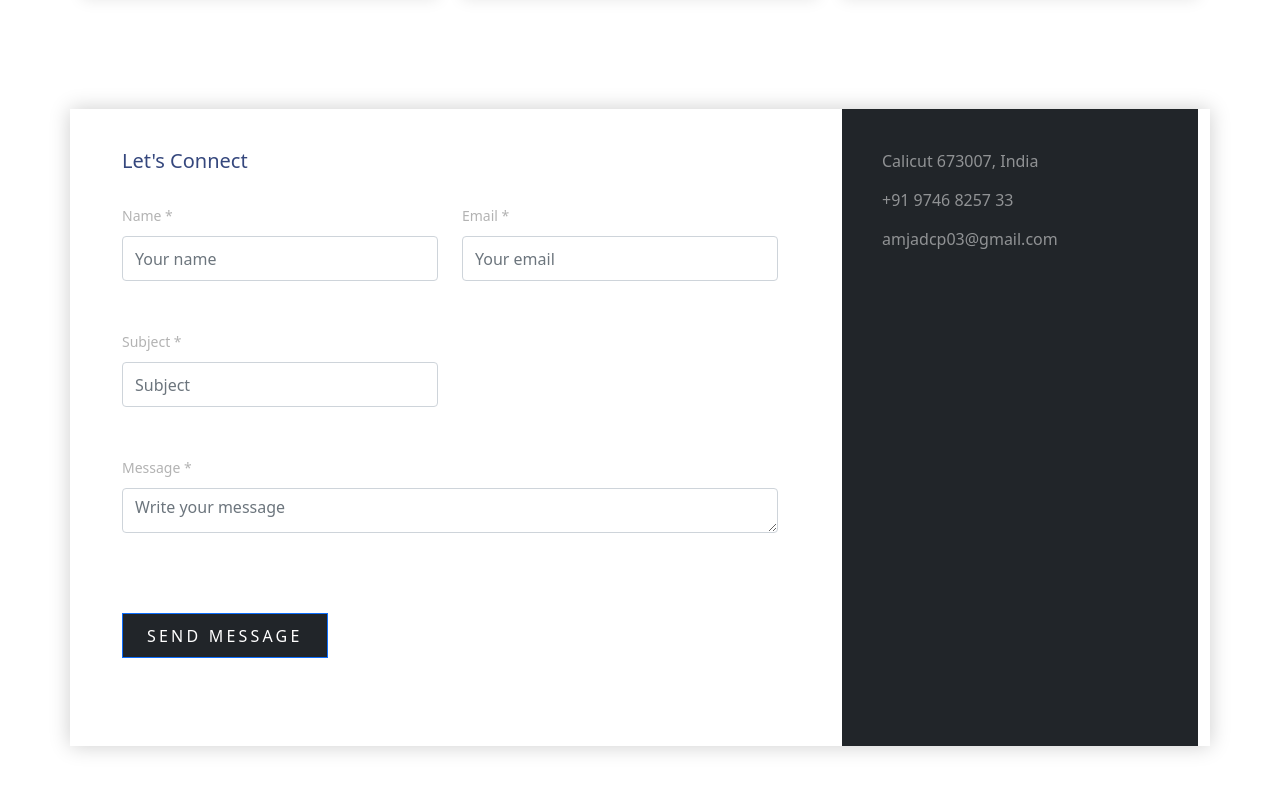
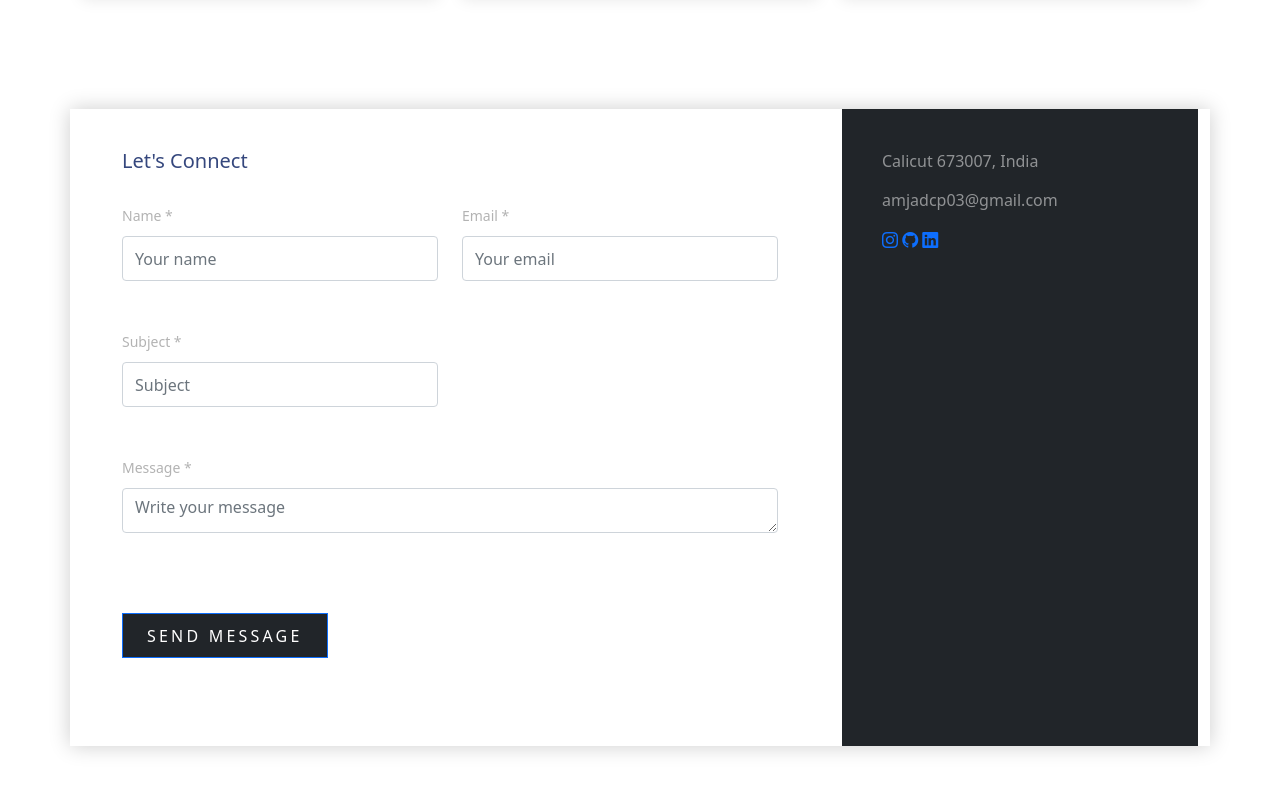
Before and after one commit to amjadcp/portfolio, a plain HTML site: page index.html in a window 1280 px wide. Shown: the part 1485-2277 px from the top of the page. Drawn offline with nearby package versions, Linux system fonts and the light colour scheme.

Commit message:
achivements

```diff
--- a/index.html
+++ b/index.html
@@ -221,14 +221,15 @@
                     <span class="text">Calicut 673007, India</span>
                   </li>
                   <li class="d-flex">
-                    <span class="wrap-icon icon-phone mr-3"></span>
-                    <span class="text">+91 9746 8257 33</span>
-                  </li>
-                  <li class="d-flex">
                     <span class="wrap-icon icon-envelope mr-3"></span>
                     <span class="text">amjadcp03@gmail.com</span>
                   </li>
                 </ul>
+                <div class="social">
+                        <a href="https://www.instagram.com/amjad___cp/"><i class="bi bi-instagram"></i></a>
+                        <a href="https://github.com/amjadcp"><i class="bi bi-github"></i></a>
+                        <a href="https://www.linkedin.com/in/amjad-cp-8142761b2/"><i class="bi bi-linkedin"></i></a>
+                </div>
               </div>
             </div>
 
```
